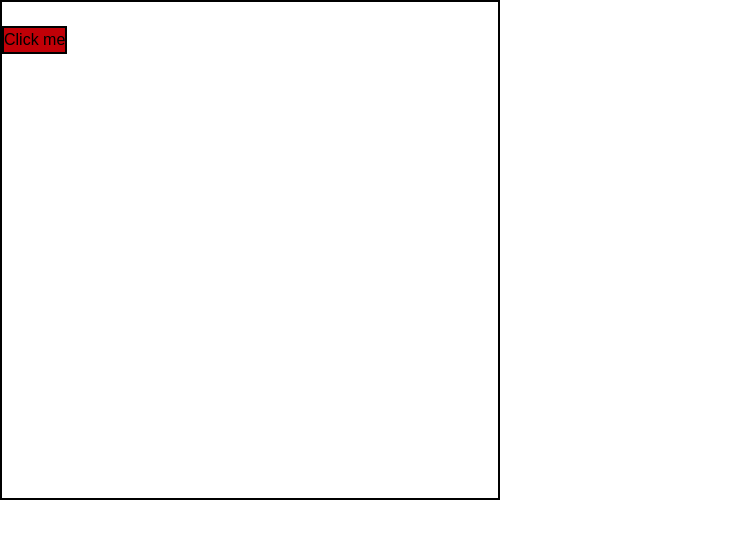
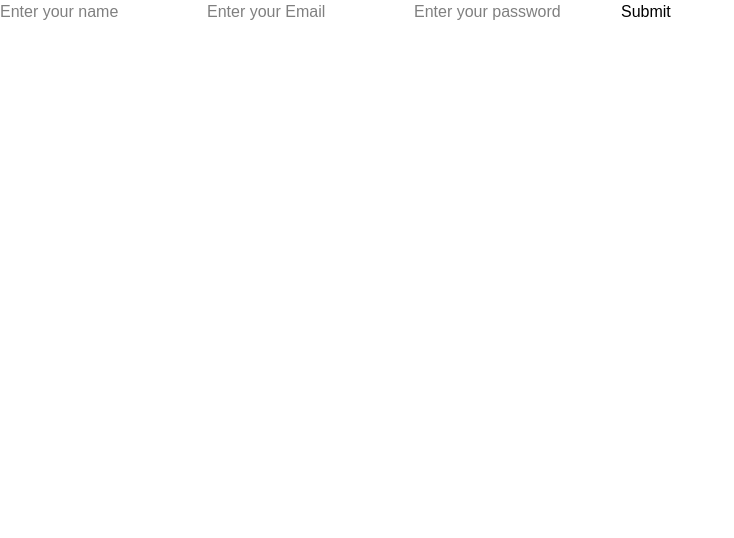
Before and after one commit to saikatghosh3/react-basic-practice, a React (Vite) app: page / in a window 1280 px wide. Shown: the top 538 px of the page, without its empty margins (0-734 px from the left). Built offline with nearby package versions, Linux system fonts and the light colour scheme.

Commit message:
basic-practice

```diff
--- a/src/App.jsx
+++ b/src/App.jsx
@@ -2,6 +2,8 @@
 import React from 'react'
 import './App.css'
 import Practicethree from './components/Practicethree'
+import Practicefour from './components/Practicefour'
+import Practicefive from './components/Practicefive'
 
 // import Navbar from './components/Navbar.jsx';
 // import Hero from './components/Hero.jsx';
@@ -12,6 +14,7 @@ import Practicethree from './components/Practicethree'
 // import StudentAttandance from './components/StudentAttandance'
 // import PracticeOne from './components/PracticeOne'
 // import Practicetwo from './components/Practicetwo'
+
 
 
 function App() {
@@ -37,7 +40,10 @@ function App() {
    {/* <StudentAttandance/> */}
    {/* <PracticeOne/> */}
    {/* <Practicetwo/> */}
-   <Practicethree />
+   {/* <Practicethree /> */}
+   {/* <Practicefour /> */}
+   {/* <Practicefive/> */}
+   <Practicefive/>
     </>
 
   )
--- /dev/null
+++ b/src/components/Practicefive.jsx
@@ -0,0 +1,58 @@
+// ⭐ Practice Problem 5: Simple Form Submission
+
+import React from 'react'
+import { useState } from 'react'
+
+const Practicefive = () => {
+
+    const [name, setName] = useState("");
+    const [email, setEmail] = useState("");
+    const [password, setPassword] = useState("");
+       const [submitted, setSubmitted] = useState(false);
+
+       const submitHandler = (e)=>{
+        e.preventDefault();
+
+        if(name === "" || email ==="" || password === ""){
+            alert("please  fill all the fields");
+            return;
+        }
+        setSubmitted(true)
+       }
+
+
+  return (
+    <div>
+      <form onSubmit={submitHandler}>
+        <input type="text"
+        placeholder="Enter your name"
+        value={name}
+        onChange={(e)=>setName(e.target.value)}
+        />
+
+              <input
+          type="email"
+          placeholder="Enter your Email"
+          value={email}
+          onChange={(e) => setEmail(e.target.value)}
+        />
+
+        <input type="password"
+        placeholder='Enter your password'
+        value={password}
+        onChange={(e)=> setPassword(e.target.value)}/>
+
+             <button type="submit">Submit</button>
+      </form>
+
+
+      {submitted && (
+        <p style={{ color: "green" }}>
+          Form submitted successfully!
+        </p>
+           )}
+    </div>
+  )
+}
+
+export default Practicefive
--- /dev/null
+++ b/src/components/Practicefour.jsx
@@ -0,0 +1,26 @@
+import React, { useState } from 'react'
+
+const Practicefour = () => {
+  const [showText, setShowText] = useState(true);
+
+  const toggleHandler = () => {
+    setShowText(!showText);
+  };
+
+  return (
+    <div>
+      {showText && (
+        <p>This text will hide/show when the button is clicked.</p>
+      )}
+
+      <button
+        onClick={toggleHandler}
+        className='border-2 text-black bg-blue-600 px-4 py-2'
+      >
+        Click Me
+      </button>
+    </div>
+  );
+};
+
+export default Practicefour;
```
